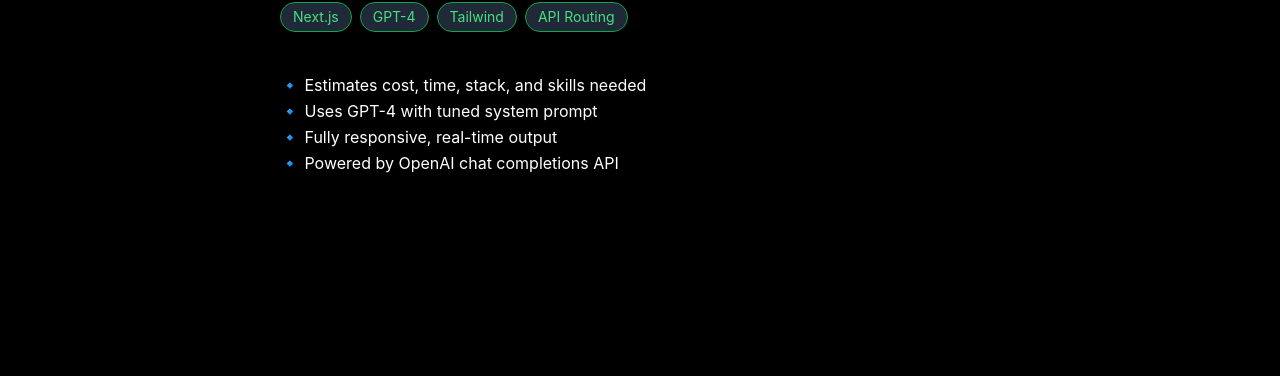
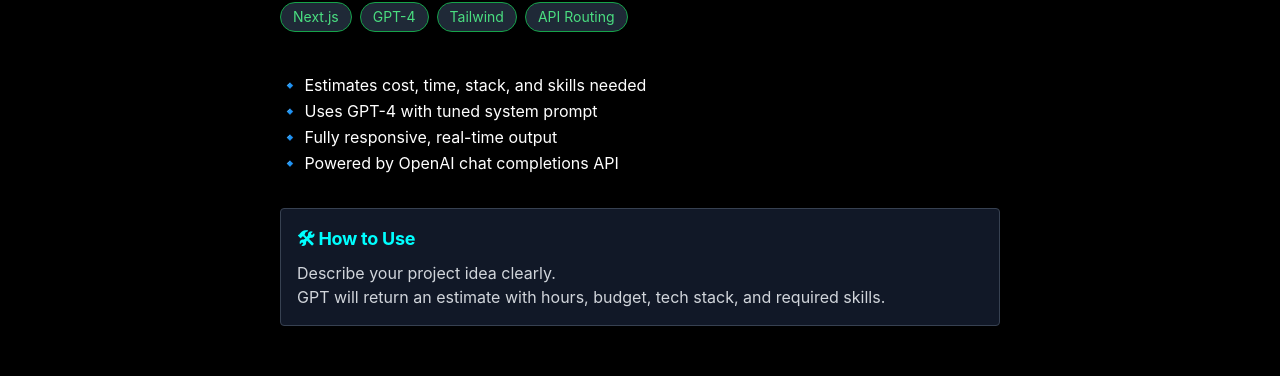
Before and after one commit to moonrunnerkc/aftermathtech, a Next.js app: page /portfolio/estimator in a window 1280 px wide. Shown: the part 238-614 px from the top of the page. Built offline with nearby package versions, Linux system fonts and the light colour scheme; no server answers.

Commit message:
added hover card for openai status indicator 3

```diff
--- a/app/portfolio/[slug]/page.tsx
+++ b/app/portfolio/[slug]/page.tsx
@@ -37,6 +37,7 @@
         {project.content.split('\n').map((line, idx) =>
             line.trim().startsWith('🔹') ? (
                 <p key={idx} className="leading-relaxed">{line.trim()}</p>
+
             ) : line.trim().startsWith('🌐') ? (
                 <p key={idx} className="mt-4">
                 <a
@@ -53,6 +54,13 @@
                 <p key={idx}>{line.trim()}</p>
             )
         )}
+        {project.usage && (
+  <div className="mt-8 p-4 bg-gray-900 border border-gray-700 rounded">
+    <h3 className="text-lg font-bold mb-2 text-neon-cyan">🛠 How to Use</h3>
+    <p className="whitespace-pre-line text-gray-300">{project.usage}</p>
+  </div>
+)}
+
 
         </article>
         </div>
```
